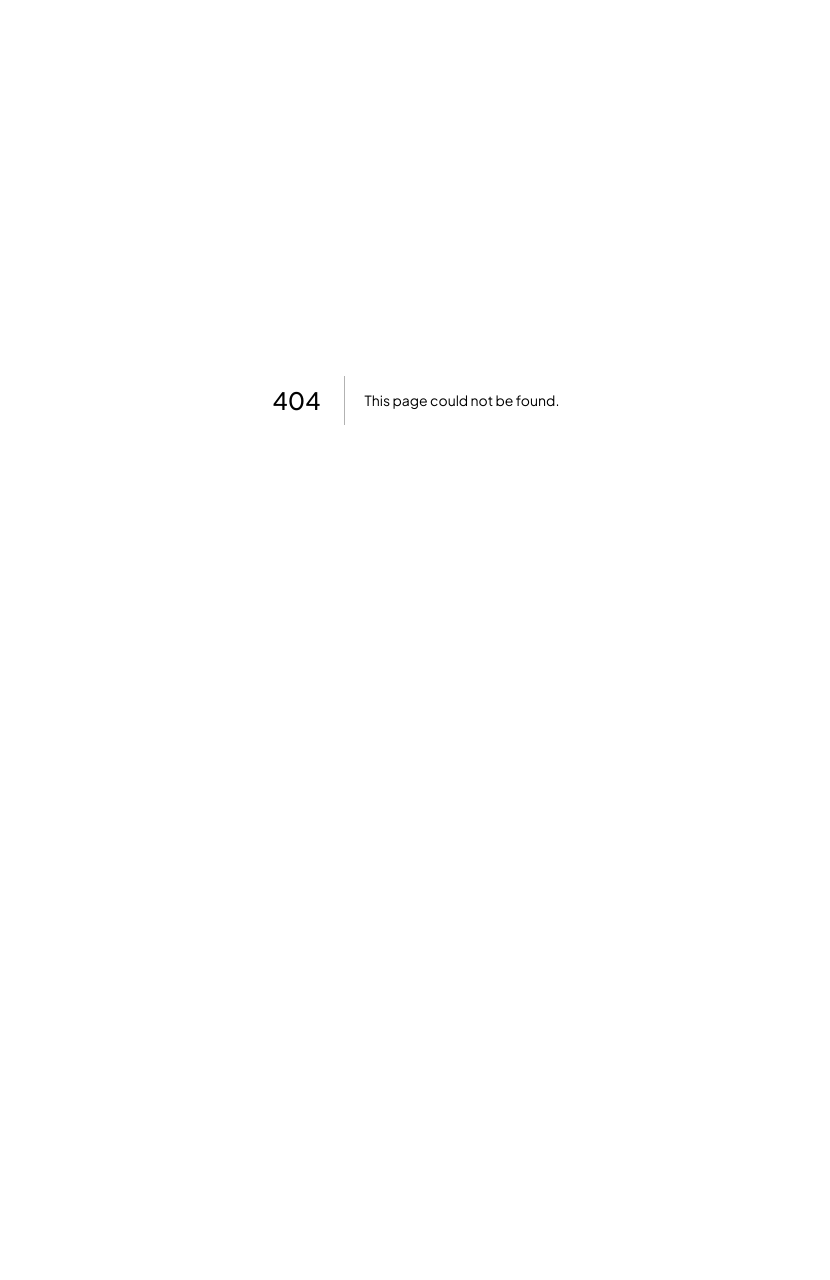
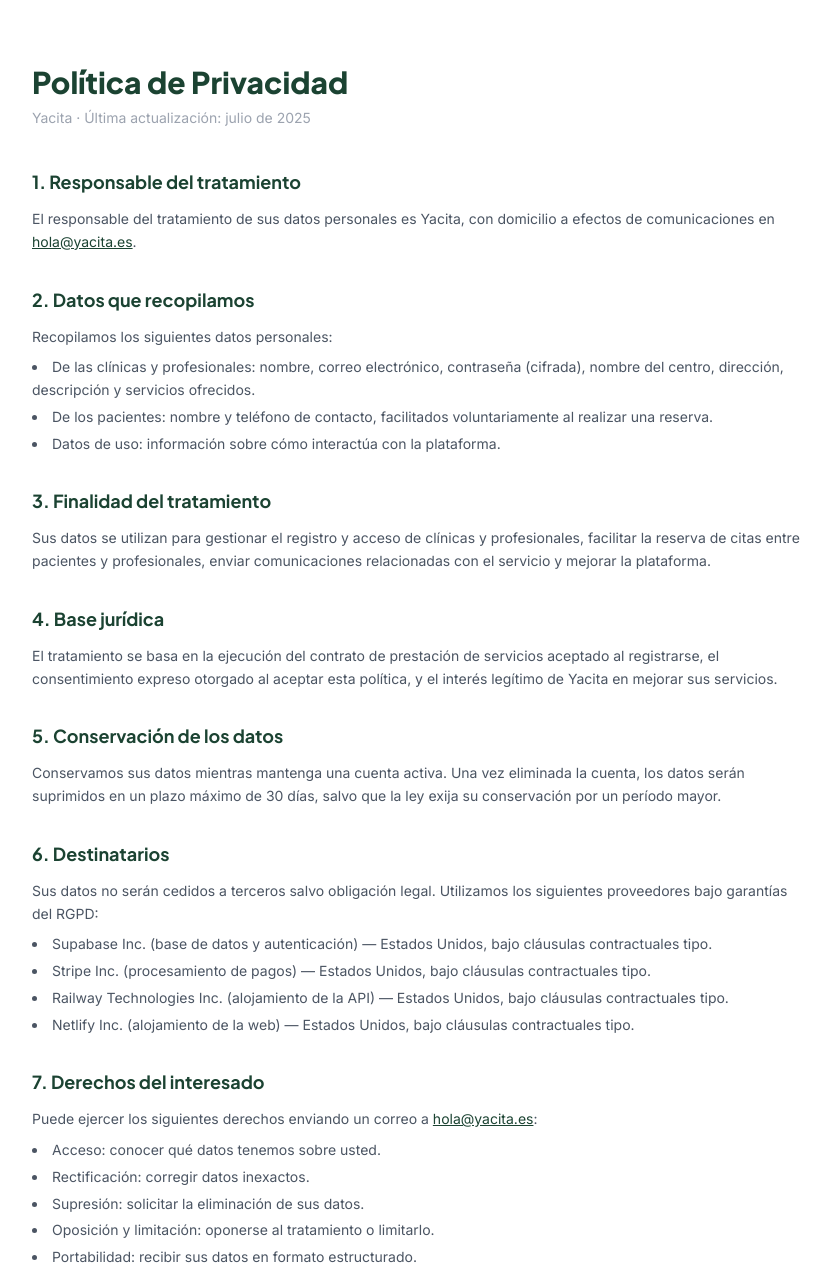
Before and after one commit to vann4413-coder/yacita, a Next.js app in the folder apps/web/: page /privacidad in a window 1280 px wide. Before the commit this address had no page. Shown: the top 1280 px of the page, without its empty margins (224-1054 px from the left). Before the commit the page ends 800 px from the top, so only its background shows below. Built offline with nearby package versions, Linux system fonts and the light colour scheme.

Commit message:
Create page.tsx

```diff
--- /dev/null
+++ b/apps/web/app/privacidad/page.tsx
@@ -0,0 +1,83 @@
+export default function PrivacidadPage() {
+  return (
+    <div className="min-h-screen bg-white py-16 px-6">
+      <div className="max-w-3xl mx-auto">
+        <h1 className="text-3xl font-extrabold font-heading text-[#1B4332] mb-2">Política de Privacidad</h1>
+        <p className="text-sm text-gray-400 mb-10">Yacita · Última actualización: julio de 2025</p>
+
+        <section className="mb-8">
+          <h2 className="text-lg font-bold text-[#1B4332] mb-3">1. Responsable del tratamiento</h2>
+          <p className="text-gray-600 text-sm leading-relaxed">El responsable del tratamiento de sus datos personales es Yacita, con domicilio a efectos de comunicaciones en <a href="mailto:hola@yacita.es" className="text-[#1B4332] underline">hola@yacita.es</a>.</p>
+        </section>
+
+        <section className="mb-8">
+          <h2 className="text-lg font-bold text-[#1B4332] mb-3">2. Datos que recopilamos</h2>
+          <p className="text-gray-600 text-sm leading-relaxed mb-2">Recopilamos los siguientes datos personales:</p>
+          <ul className="list-disc list-inside text-gray-600 text-sm leading-relaxed space-y-1">
+            <li>De las clínicas y profesionales: nombre, correo electrónico, contraseña (cifrada), nombre del centro, dirección, descripción y servicios ofrecidos.</li>
+            <li>De los pacientes: nombre y teléfono de contacto, facilitados voluntariamente al realizar una reserva.</li>
+            <li>Datos de uso: información sobre cómo interactúa con la plataforma.</li>
+          </ul>
+        </section>
+
+        <section className="mb-8">
+          <h2 className="text-lg font-bold text-[#1B4332] mb-3">3. Finalidad del tratamiento</h2>
+          <p className="text-gray-600 text-sm leading-relaxed">Sus datos se utilizan para gestionar el registro y acceso de clínicas y profesionales, facilitar la reserva de citas entre pacientes y profesionales, enviar comunicaciones relacionadas con el servicio y mejorar la plataforma.</p>
+        </section>
+
+        <section className="mb-8">
+          <h2 className="text-lg font-bold text-[#1B4332] mb-3">4. Base jurídica</h2>
+          <p className="text-gray-600 text-sm leading-relaxed">El tratamiento se basa en la ejecución del contrato de prestación de servicios aceptado al registrarse, el consentimiento expreso otorgado al aceptar esta política, y el interés legítimo de Yacita en mejorar sus servicios.</p>
+        </section>
+
+        <section className="mb-8">
+          <h2 className="text-lg font-bold text-[#1B4332] mb-3">5. Conservación de los datos</h2>
+          <p className="text-gray-600 text-sm leading-relaxed">Conservamos sus datos mientras mantenga una cuenta activa. Una vez eliminada la cuenta, los datos serán suprimidos en un plazo máximo de 30 días, salvo que la ley exija su conservación por un período mayor.</p>
+        </section>
+
+        <section className="mb-8">
+          <h2 className="text-lg font-bold text-[#1B4332] mb-3">6. Destinatarios</h2>
+          <p className="text-gray-600 text-sm leading-relaxed mb-2">Sus datos no serán cedidos a terceros salvo obligación legal. Utilizamos los siguientes proveedores bajo garantías del RGPD:</p>
+          <ul className="list-disc list-inside text-gray-600 text-sm leading-relaxed space-y-1">
+            <li>Supabase Inc. (base de datos y autenticación) — Estados Unidos, bajo cláusulas contractuales tipo.</li>
+            <li>Stripe Inc. (procesamiento de pagos) — Estados Unidos, bajo cláusulas contractuales tipo.</li>
+            <li>Railway Technologies Inc. (alojamiento de la API) — Estados Unidos, bajo cláusulas contractuales tipo.</li>
+            <li>Netlify Inc. (alojamiento de la web) — Estados Unidos, bajo cláusulas contractuales tipo.</li>
+          </ul>
+        </section>
+
+        <section className="mb-8">
+          <h2 className="text-lg font-bold text-[#1B4332] mb-3">7. Derechos del interesado</h2>
+          <p className="text-gray-600 text-sm leading-relaxed mb-2">Puede ejercer los siguientes derechos enviando un correo a <a href="mailto:hola@yacita.es" className="text-[#1B4332] underline">hola@yacita.es</a>:</p>
+          <ul className="list-disc list-inside text-gray-600 text-sm leading-relaxed space-y-1">
+            <li>Acceso: conocer qué datos tenemos sobre usted.</li>
+            <li>Rectificación: corregir datos inexactos.</li>
+            <li>Supresión: solicitar la eliminación de sus datos.</li>
+            <li>Oposición y limitación: oponerse al tratamiento o limitarlo.</li>
+            <li>Portabilidad: recibir sus datos en formato estructurado.</li>
+          </ul>
+          <p className="text-gray-600 text-sm leading-relaxed mt-2">Tiene derecho a presentar una reclamación ante la Agencia Española de Protección de Datos (<a href="https://www.aepd.es" target="_blank" className="text-[#1B4332] underline">www.aepd.es</a>).</p>
+        </section>
+
+        <section className="mb-8">
+          <h2 className="text-lg font-bold text-[#1B4332] mb-3">8. Seguridad</h2>
+          <p className="text-gray-600 text-sm leading-relaxed">Aplicamos medidas técnicas y organizativas para proteger sus datos: cifrado en tránsito (HTTPS/TLS), contraseñas almacenadas con hash, acceso restringido a la base de datos y auditorías periódicas.</p>
+        </section>
+
+        <section className="mb-8">
+          <h2 className="text-lg font-bold text-[#1B4332] mb-3">9. Cambios en esta política</h2>
+          <p className="text-gray-600 text-sm leading-relaxed">Podemos actualizar esta política. Le informaremos de cambios significativos por correo electrónico o mediante un aviso en la plataforma.</p>
+        </section>
+
+        <section className="mb-8">
+          <h2 className="text-lg font-bold text-[#1B4332] mb-3">10. Contacto</h2>
+          <p className="text-gray-600 text-sm leading-relaxed">Para cualquier consulta relacionada con la privacidad, contáctenos en: <a href="mailto:hola@yacita.es" className="text-[#1B4332] underline">hola@yacita.es</a></p>
+        </section>
+
+        <div className="mt-12 pt-6 border-t border-gray-100">
+          <a href="/" className="text-sm text-[#1B4332] font-semibold hover:underline">← Volver al inicio</a>
+        </div>
+      </div>
+    </div>
+  );
+}
```
